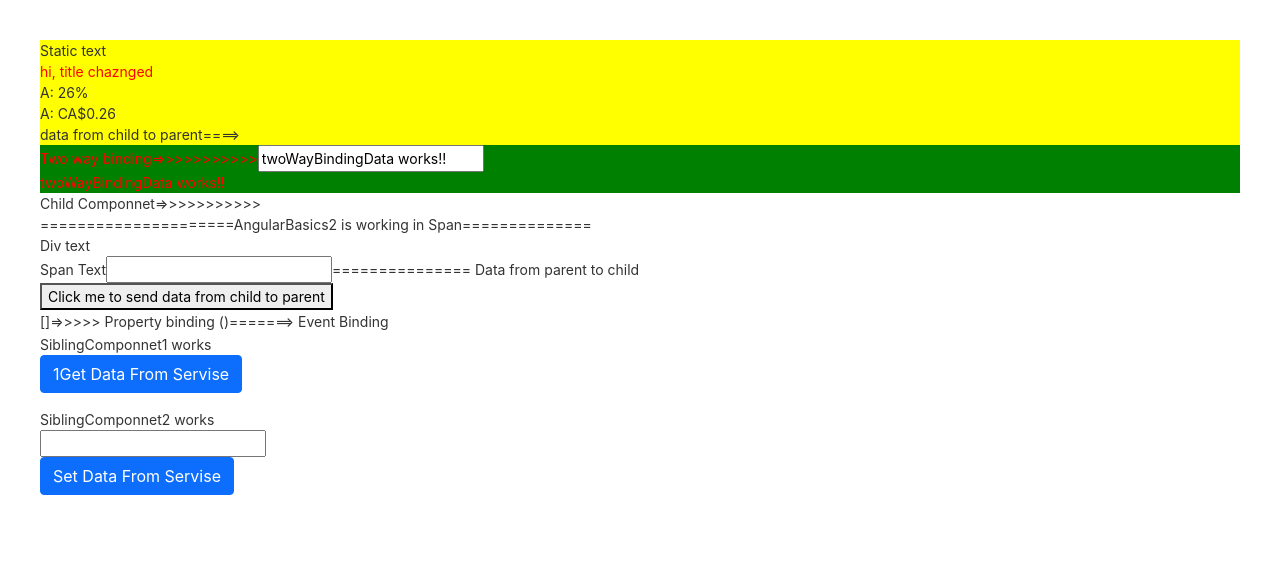
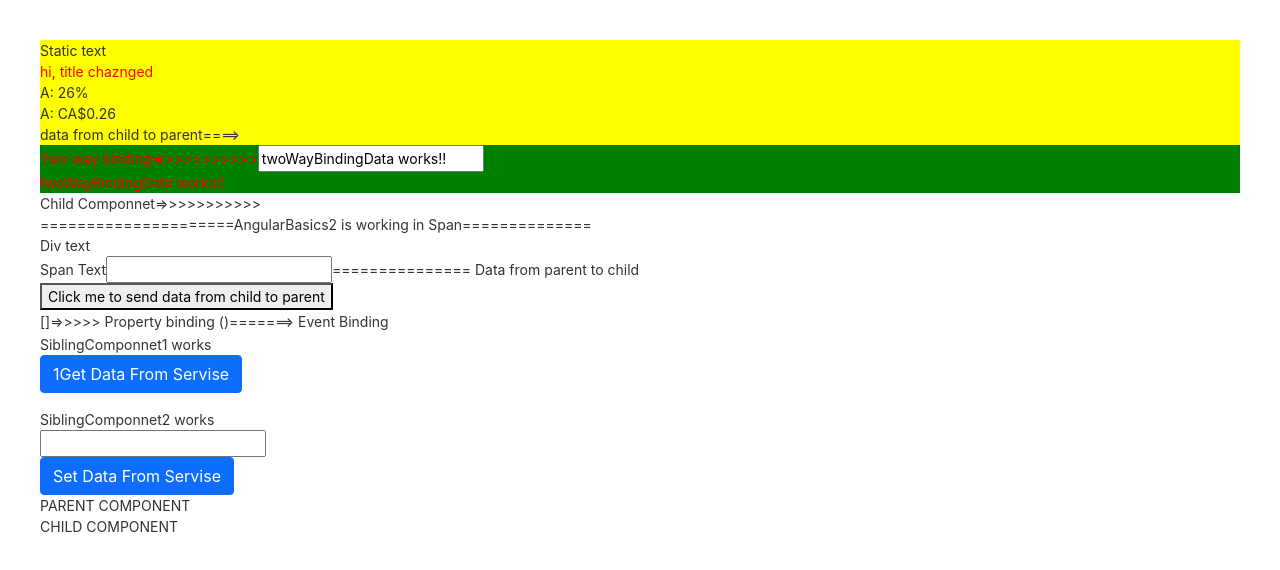
Before and after one commit to vinaykumarsingh/VenkatAngularUICode, an Angular app: page / in a window 1280 px wide. Shown: the top 570 px of the page. Built offline with nearby package versions, Linux system fonts and the light colour scheme.

Commit message:
Object sort function added.

```diff
--- /dev/null
+++ b/src/app/Components/Child/child.component.html
@@ -0,0 +1,4 @@
+<div>
+    <Span>CHILD COMPONENT</Span>
+    <!-- <span>Displaying data from ChILD COMPONENT   {{dataFromChild}}</span> -->
+</div>
--- /dev/null
+++ b/src/app/Components/Child/child.component.ts
@@ -0,0 +1,31 @@
+import { stringify } from '@angular/compiler/src/util';
+import { Component, OnDestroy, OnInit, SimpleChanges, Input } from '@angular/core';
+import { concat } from 'rxjs';
+@Component({
+  selector: 'app-child',
+  templateUrl: './child.component.html',
+  styleUrls: ['./child.component.css']
+})
+export class AppChild implements OnInit, OnDestroy{
+
+
+  constructor() {
+
+  }
+
+  @Input() dataInChild: string;
+
+
+  ngOnDestroy() {
+
+  }
+  ngOnChanges(){
+
+  }
+
+  ngOnInit() {
+
+
+  }
+
+}
--- /dev/null
+++ b/src/app/Components/Parent/parent.component.html
@@ -0,0 +1,6 @@
+<div>
+    <Span>PARENT COMPONENT</Span>
+    <app-child>
+     <span> [dataInChild] ="dataInParent"123</span>
+    </app-child>
+</div>
--- /dev/null
+++ b/src/app/Components/Parent/parent.component.ts
@@ -0,0 +1,28 @@
+import { Component, OnDestroy, OnInit, SimpleChanges } from '@angular/core';
+import { concat } from 'rxjs';
+@Component({
+  selector: 'app-parent',
+  templateUrl: './parent.component.html',
+  styleUrls: ['./parent.component.css']
+})
+export class AppParent implements OnInit, OnDestroy{
+
+
+  constructor() {
+
+  }
+
+  dataInParent = "parent to child works" ;
+
+  ngOnDestroy() {
+
+  }
+  ngOnChanges(){
+
+  }
+
+  ngOnInit() {
+
+  }
+
+}
--- a/src/app/app.component.html
+++ b/src/app/app.component.html
@@ -3,3 +3,4 @@
 </app-angularBasics1>
 <app-siblingComponnet1></app-siblingComponnet1>
 <app-siblingComponnet2></app-siblingComponnet2>
+<app-parent></app-parent>
--- a/src/app/app.module.ts
+++ b/src/app/app.module.ts
@@ -7,8 +7,8 @@ import { AppUIBasics } from "./Components/UIBasics/uiBasics.component"
 import { AppAngularBasics1 } from "./Components/AngularBasics1/angularBasics1.component"
 import { AppSiblingComponnet2 } from "./Components/SiblingComponnet2/SiblingComponnet2.component";
 import { AppSiblingComponnet1 } from "./Components/SiblingComponnet1/SiblingComponnet1.component"
-
-
+import { AppParent } from "./Components/Parent/parent.component"
+import { AppChild } from "./Components/Child/child.component"
 import { BrowserAnimationsModule } from '@angular/platform-browser/animations';
 import { AppAngularBasics2 } from './Components/AngularBasics2/angularBasics2.component';
 import { FormsModule } from '@angular/forms';
@@ -16,7 +16,7 @@ import { ShareDataService } from './Service/shareData.service';
 
 @NgModule({
   declarations: [
-    AppComponent, AppUIBasics,AppAngularBasics1, AppAngularBasics2, AppSiblingComponnet2, AppSiblingComponnet1
+    AppComponent, AppUIBasics,AppAngularBasics1, AppAngularBasics2, AppSiblingComponnet2, AppSiblingComponnet1,AppParent, AppChild
   ],
   imports: [
     BrowserModule,
```
Also changed, not shown: src/app/Components/Child/child.component.css (added), src/app/Components/Parent/parent.component.css (added).
